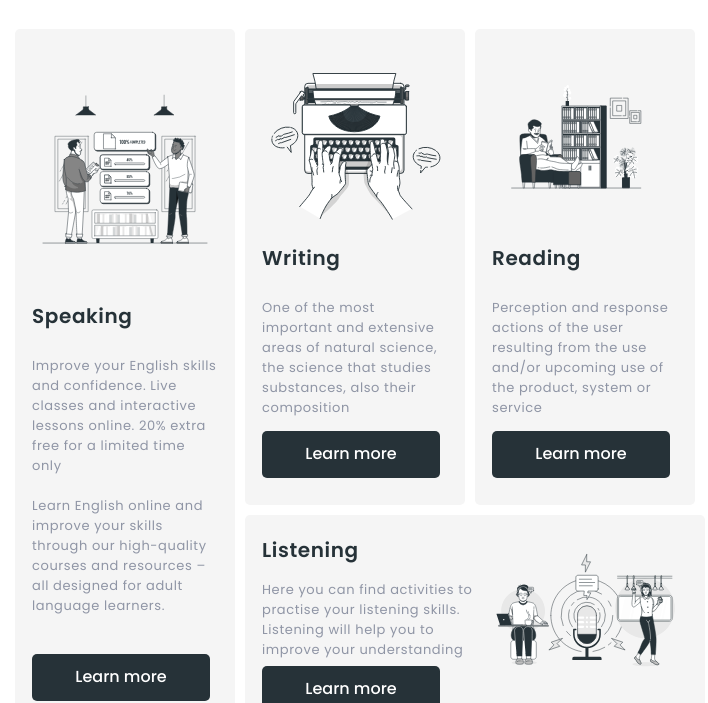
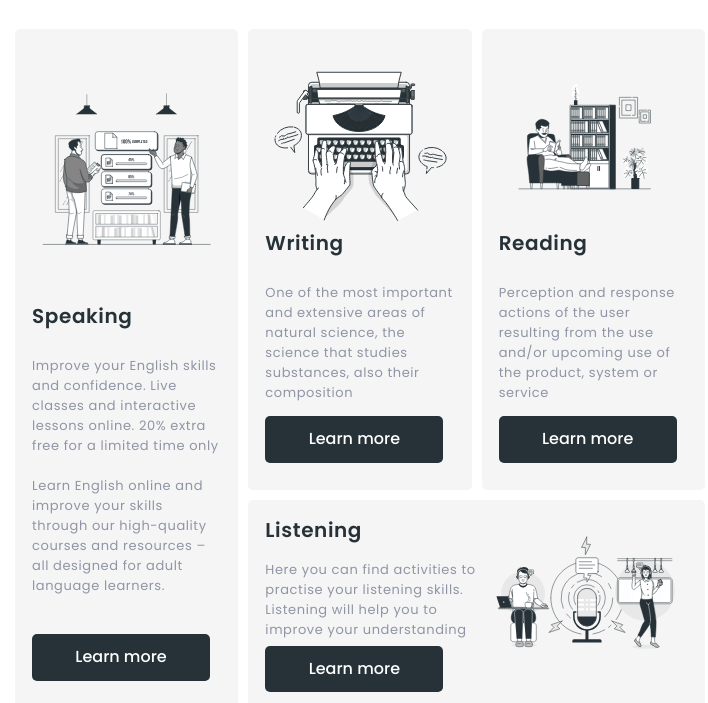
Before and after one commit to kristina-salnyk/britlex-language-school, a plain HTML site: page index.html in a window 1280 px wide. Shown: the part 641-1344 px from the top of the page, without its empty margins (280-988 px from the left). Drawn offline with Linux system fonts and the light colour scheme.

Commit message:
Edited skills section

```diff
--- a/sass/components/_skills.scss
+++ b/sass/components/_skills.scss
@@ -28,7 +28,7 @@
   @include setForTabletUp {
     padding: 31px 17px 37px;
 
-    grid-row: 1 / span 4;
+    grid-row: 1 / 4;
     grid-column: 1;
   }
 }
@@ -37,7 +37,7 @@
   @include setForTabletUp {
     padding: 14px 17px 27px;
 
-    grid-row: 1 / span 2;
+    grid-row: 1 / 3;
     grid-column: 2;
   }
 }
@@ -46,7 +46,7 @@
   @include setForTabletUp {
     padding: 14px 17px 27px;
 
-    grid-row: 1 / span 2;
+    grid-row: 1 / 3;
     grid-column: 3;
   }
 }
@@ -58,8 +58,8 @@
 
     padding: 0px 17px 26px;
 
-    grid-row: 3 / span 4;
-    grid-column: 2 / span 3;
+    grid-row: 3 / 5;
+    grid-column: 2 / 4;
   }
 }
 
@@ -130,19 +130,19 @@
 
   .skills__item:nth-child(2) & {
     @include setForTabletUp {
-      margin-top: -25px;
+      margin-top: -40px;
     }
   }
 
   .skills__item:nth-child(3) & {
     @include setForTabletUp {
-      margin-top: -25px;
+      margin-top: -40px;
     }
   }
 
   .skills__item:nth-child(4) & {
     @include setForTabletUp {
-      margin-top: -5px;
+      margin-top: -10px;
     }
   }
 }
```
Also changed, not shown: css/main.css, css/main.min.css, 2 other files.
